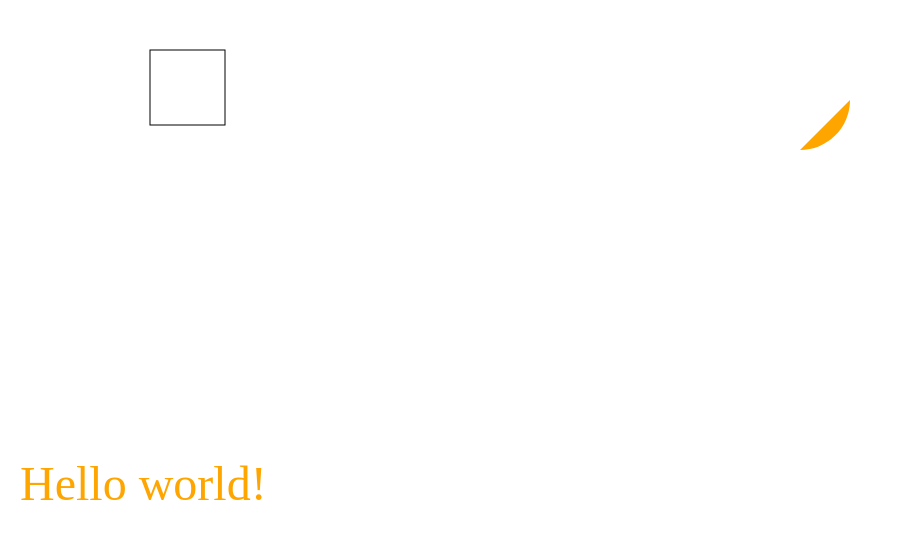
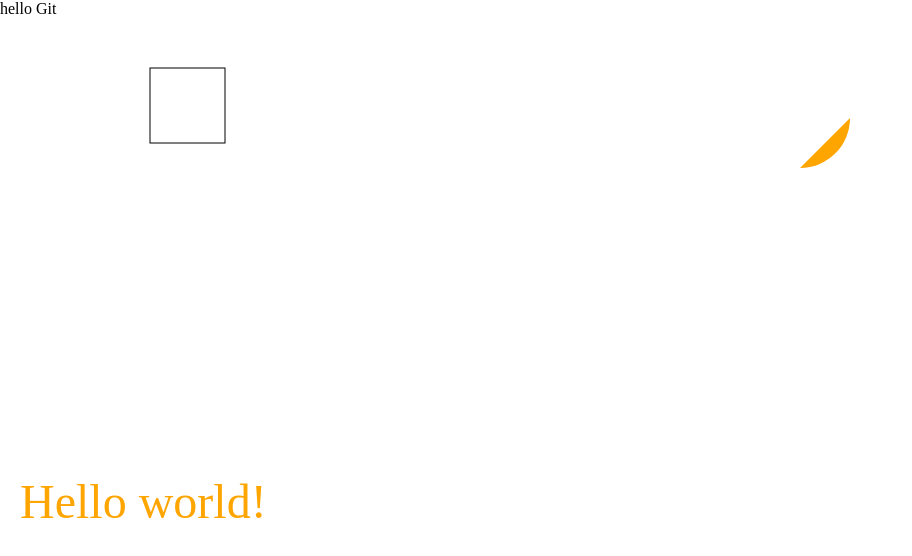
Before and after one commit to Sergeiromanovic/myProject, a plain HTML site: page index.html in a window 1280 px wide. Shown: the whole page, without its empty margins (0-912 px from the left). Drawn offline with Linux system fonts and the light colour scheme.

Commit message:
hello git

```diff
--- a/index.html
+++ b/index.html
@@ -19,6 +19,8 @@
 
 </head>
 <body>
+    <div>hello Git
+    </div>
     <!-- <form action="">
         <label >Email</label>
         <input id="email" name="email" type="email">
```
